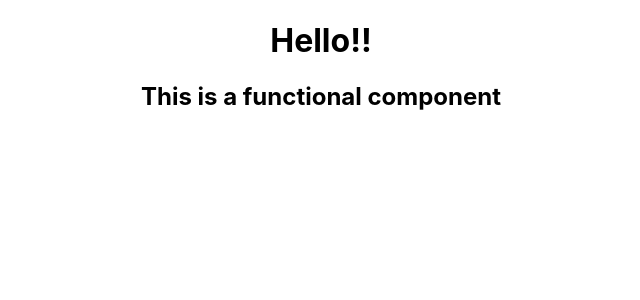
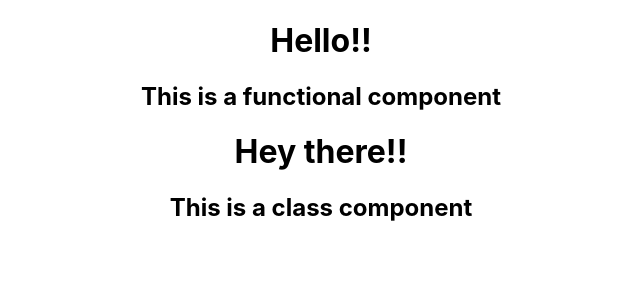
Before and after one commit to DeepakV404/component-app, a React (Create React App) app: page / in a window 1280 px wide. Shown: the top 300 px of the page, without its empty margins (319-959 px from the left). Built offline with nearby package versions, Linux system fonts and the light colour scheme.

Commit message:
Added class components to the app component

```diff
--- a/src/App.js
+++ b/src/App.js
@@ -1,9 +1,11 @@
 import './App.css';
 import FnComponent from './components/FunctionalComponent';
+import ClsComponent from './components/ClassComponent';
 function App() {
   return (
     <div className="App">
       <FnComponent/>
+      <ClsComponent/>
     </div>
   );
 }
--- /dev/null
+++ b/src/components/ClassComponent.js
@@ -0,0 +1,14 @@
+import React, { Component } from 'react';
+
+class ClassComponent extends Component{
+    render(){
+        return (
+            <div>
+                <h1>Hey there!!</h1>
+                <h2>This is a class component</h2>
+            </div>
+        )
+    }
+}
+
+export default ClassComponent;
```
